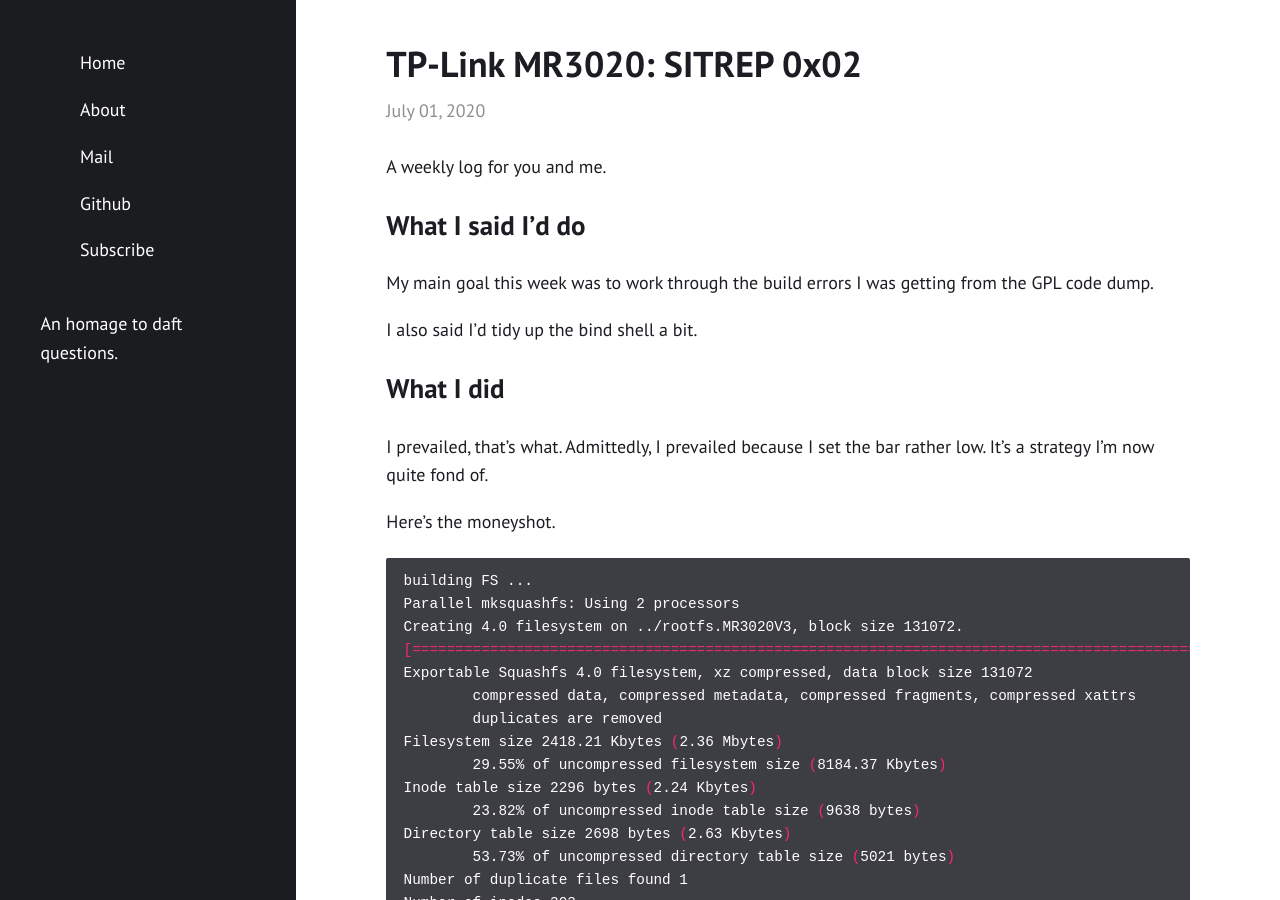
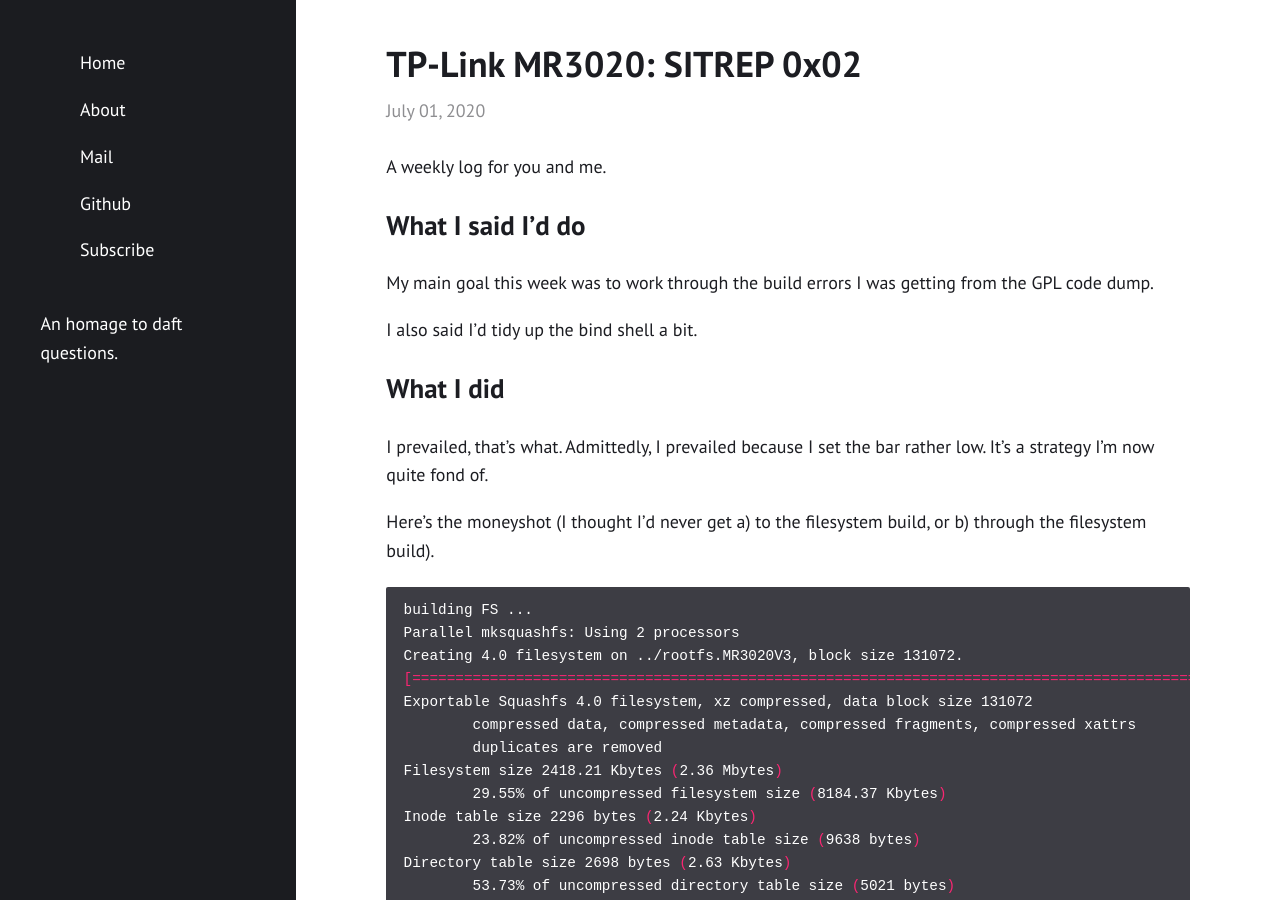
Before and after one commit to unmeg/unmeg.github.io, a Jekyll site: the page built from _posts/2020-07-01-tplink-mr3020-sitrep-2.md, in a window 1280 px wide and 900 px high. Built offline with Jekyll 4.4.1, drawn with Linux system fonts in a browser that asks for light colours.

Commit message:
Update 2020-07-01-tplink-mr3020-sitrep-2.md

````diff
--- a/_posts/2020-07-01-tplink-mr3020-sitrep-2.md
+++ b/_posts/2020-07-01-tplink-mr3020-sitrep-2.md
@@ -14,7 +14,7 @@
 
 I prevailed, that's what. Admittedly, I prevailed because I set the bar rather low. It's a strategy I'm now quite fond of.
 
-Here's the moneyshot.
+Here's the moneyshot (I thought I'd never get a) to the filesystem build, or b) through the filesystem build).
 
 ```bash
 building FS ...
````
